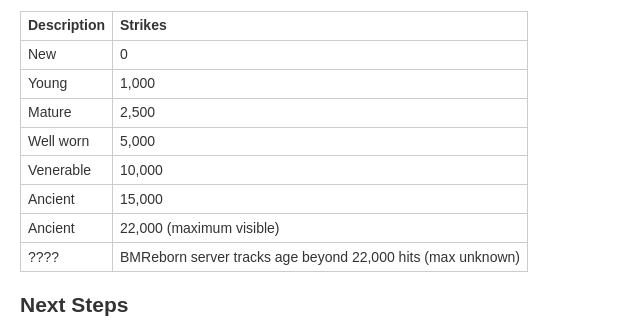
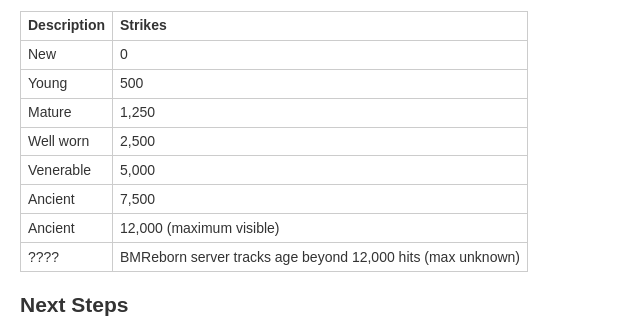
Before and after one commit to Supream3/Supream3.github.io, a plain HTML site: page dokuwiki/psg.html in a window 1280 px wide. Shown: the part 3100-3422 px from the top of the page, 388-1028 px from the left. Drawn offline with Linux system fonts and the light colour scheme; a script that the page names is missing; files whose address does not match are found by name.

Commit message:
Update psg.html

```diff
--- a/dokuwiki/psg.html
+++ b/dokuwiki/psg.html
@@ -545,25 +545,25 @@ merchant available ingots up to and including adamantium.
 		<td class="col0" colspan="2"> New </td><td class="col2" colspan="2"> 0 </td>
 	</tr>
 	<tr class="row2">
-		<td class="col0" colspan="2"> Young </td><td class="col2" colspan="2"> 1,000 </td>
+		<td class="col0" colspan="2"> Young </td><td class="col2" colspan="2"> 500 </td>
 	</tr>
 	<tr class="row3">
-		<td class="col0" colspan="2"> Mature </td><td class="col2" colspan="2"> 2,500 </td>
+		<td class="col0" colspan="2"> Mature </td><td class="col2" colspan="2"> 1,250 </td>
 	</tr>
 	<tr class="row4">
-		<td class="col0" colspan="2"> Well worn </td><td class="col2" colspan="2"> 5,000 </td>
+		<td class="col0" colspan="2"> Well worn </td><td class="col2" colspan="2"> 2,500 </td>
 	</tr>
 	<tr class="row5">
-		<td class="col0" colspan="2"> Venerable </td><td class="col2" colspan="2"> 10,000 </td>
+		<td class="col0" colspan="2"> Venerable </td><td class="col2" colspan="2"> 5,000 </td>
 	</tr>
 	<tr class="row6">
-		<td class="col0" colspan="2"> Ancient </td><td class="col2" colspan="2"> 15,000 </td>
+		<td class="col0" colspan="2"> Ancient </td><td class="col2" colspan="2"> 7,500 </td>
 	</tr>
 	<tr class="row7">
-		<td class="col0" colspan="2"> Ancient </td><td class="col2" colspan="2"> 22,000 (maximum visible) </td>
+		<td class="col0" colspan="2"> Ancient </td><td class="col2" colspan="2"> 12,000 (maximum visible) </td>
 	</tr>
 	<tr class="row8">
-		<td class="col0" colspan="2"> ????</td><td class="col2" colspan="2"> BMReborn server tracks age beyond 22,000 hits (max unknown) </td>
+		<td class="col0" colspan="2"> ????</td><td class="col2" colspan="2"> BMReborn server tracks age beyond 12,000 hits (max unknown) </td>
 	</tr>
 </tbody></table></div>
 
```
